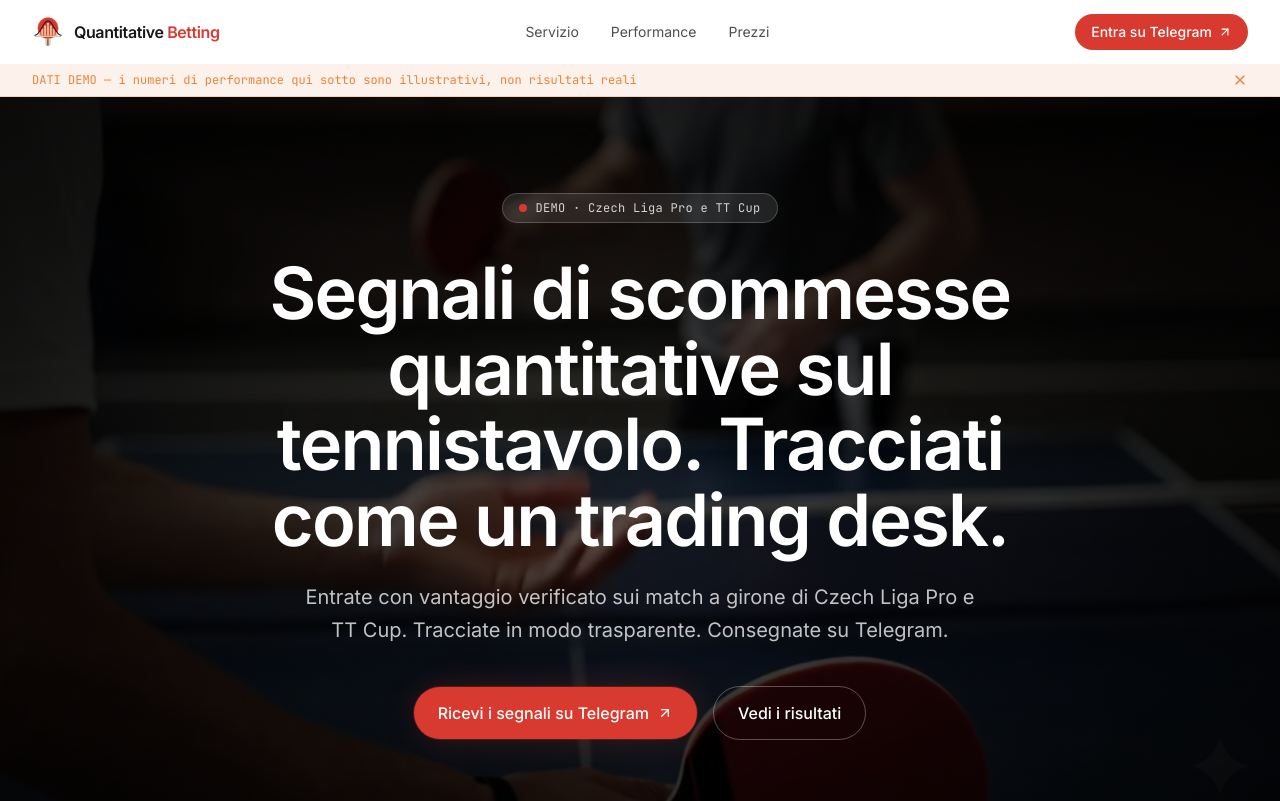
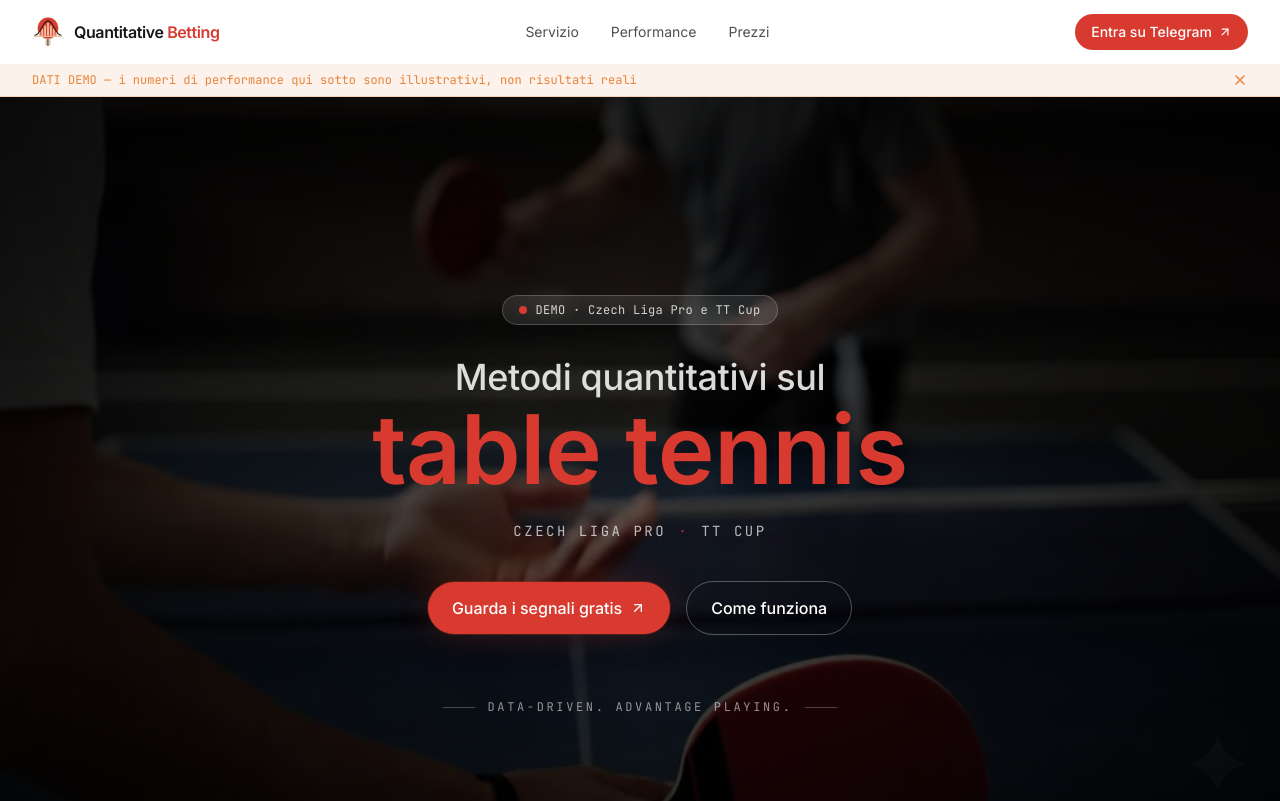
Before and after one commit to mauroiossa03-hash/TRY, a React (Vite) app: page / in a window 1280 px wide. Shown: the top 801 px of the page. Built offline with nearby package versions, Linux system fonts and the light colour scheme.

Commit message:
Add files via upload

```diff
--- a/src/components/Hero.tsx
+++ b/src/components/Hero.tsx
@@ -76,20 +76,26 @@ export default function Hero() {
           initial={{ opacity: 0, y: 20 }}
           animate={{ opacity: 1, y: 0 }}
           transition={{ duration: 0.8, delay: 0.1, ease: [0.21, 0.47, 0.32, 0.98] }}
-          className="text-white text-5xl sm:text-6xl lg:text-7xl font-semibold tracking-tight leading-[1.05]"
+          className="text-white font-semibold tracking-tight leading-[1.02]"
         >
-          Segnali di scommesse quantitative sul tennistavolo. Tracciati come un trading desk.
+          <span className="block text-2xl sm:text-3xl lg:text-4xl font-medium text-white/85">
+            Metodi quantitativi sul
+          </span>
+          <span className="block mt-1 text-6xl sm:text-7xl lg:text-8xl text-mint">
+            table tennis
+          </span>
         </motion.h1>
 
-        <motion.p
+        <motion.div
           initial={{ opacity: 0, y: 20 }}
           animate={{ opacity: 1, y: 0 }}
           transition={{ duration: 0.8, delay: 0.22, ease: [0.21, 0.47, 0.32, 0.98] }}
-          className="mt-6 text-lg sm:text-xl text-white/75 max-w-2xl mx-auto leading-relaxed"
+          className="mt-6 flex items-center justify-center gap-3 font-mono text-xs sm:text-sm uppercase tracking-[0.18em] text-white/70"
         >
-          Entrate con vantaggio verificato sui match a girone di Czech Liga
-          Pro e TT Cup. Tracciate in modo trasparente. Consegnate su Telegram.
-        </motion.p>
+          <span>Czech Liga Pro</span>
+          <span className="text-mint/70">·</span>
+          <span>TT Cup</span>
+        </motion.div>
 
         <motion.div
           initial={{ opacity: 0, y: 20 }}
@@ -103,14 +109,14 @@ export default function Hero() {
             rel="noopener noreferrer"
             className="inline-flex items-center gap-2 rounded-full bg-mint px-6 py-3.5 text-base font-medium text-white hover:bg-mint-dim transition-colors glow-mint"
           >
-            Ricevi i segnali su Telegram
+            Guarda i segnali gratis
             <ArrowUpRight className="size-4" />
           </a>
           <a
-            href="#performance"
+            href="#service"
             className="inline-flex items-center gap-2 rounded-full border border-white/30 px-6 py-3.5 text-base font-medium text-white hover:bg-white/10 transition-colors"
           >
-            Vedi i risultati
+            Come funziona
           </a>
         </motion.div>
 
```
